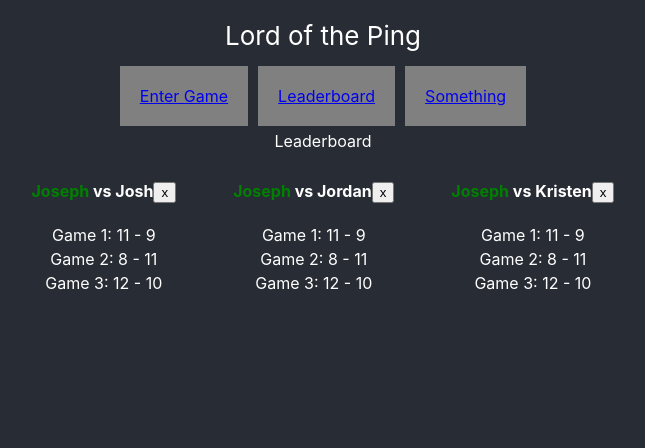
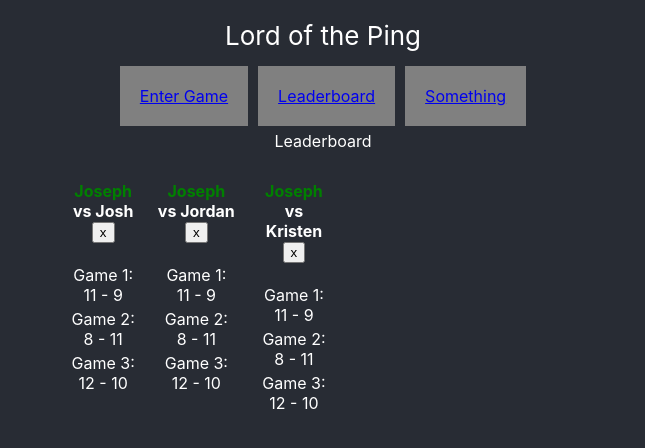
Before and after one commit to jmcacioppo/LordOfThePing, a React (Create React App) app: page /leaderboard in a window 1280 px wide. Shown: the top 448 px of the page, without its empty margins (317-962 px from the left). Built offline with nearby package versions, Linux system fonts and the light colour scheme.

Commit message:
Moved match list to leaderboard

```diff
--- a/src/App.tsx
+++ b/src/App.tsx
@@ -21,13 +21,7 @@ class App extends Component<AppProps, AppState> {
       <BrowserRouter>
         <div className="App">
           <Navbar />
-
           <Main />
-
-          <MatchList
-            deleteMatch={this.deleteMatch.bind(this)}
-            matches={this.props.matches}
-          />
         </div>
       </BrowserRouter>
     );
--- a/src/components/Leaderboard.tsx
+++ b/src/components/Leaderboard.tsx
@@ -1,7 +1,36 @@
 import React from "react";
+import * as addMatchActions from "../actions/matchActions";
+import { bindActionCreators } from "redux";
+import { connect } from "react-redux";
+import MatchList from "./MatchList";
+import { MatchModel } from "../data/matches";
 
-const Leaderboard = (props: any) => {
-  return <div>Leaderboard</div>;
+const Leaderboard = (props: LeaderboardProps) => {
+  const deleteMatch = (match: MatchModel) => props.actions.deleteMatch(match);
+
+  return (
+    <section>
+      Leaderboard
+      <MatchList deleteMatch={deleteMatch} matches={props.matches} />
+    </section>
+  );
 };
 
-export default Leaderboard;
+function mapStateToProps(state: any, ownProps: any) {
+  return {
+    matches: state.matches
+  };
+}
+
+function mapDispatchToProps(dispatch: any) {
+  return {
+    actions: bindActionCreators(addMatchActions, dispatch)
+  };
+}
+
+export default connect(
+  mapStateToProps,
+  mapDispatchToProps
+)(Leaderboard);
+
+type LeaderboardProps = { matches: MatchModel[]; actions: any };
--- a/src/components/Something.tsx
+++ b/src/components/Something.tsx
@@ -1,7 +1,7 @@
 import React from "react";
 
 const Something = (props: any) => {
-  return <div>Something</div>;
+  return <section>Something</section>;
 };
 
 export default Something;
```
